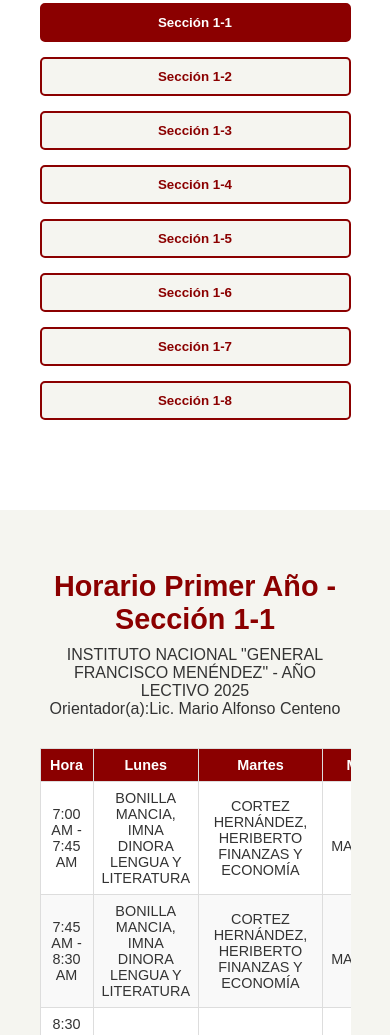
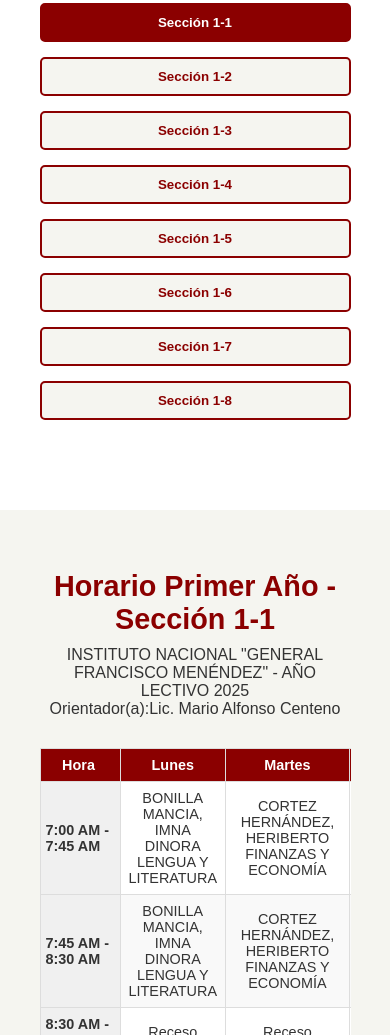
Before and after one commit to camila-1432/Horarios-IN, a plain HTML site: page general.html in a window 390 px wide. Shown: the part 965-2000 px from the top of the page. Drawn offline with Linux system fonts and the light colour scheme.

Commit message:
Update general.css

```diff
--- a/css/general.css
+++ b/css/general.css
@@ -99,7 +99,7 @@ header {
 .hero-content h2 {
     font-size: 2.5rem;
     margin-bottom: 15px;
-    color: #333;
+    color: white;
     text-shadow: 1px 1px 2px rgba(255, 255, 255, 0.7);
 }
 
@@ -107,11 +107,9 @@ header {
     font-size: 1.2rem;
     max-width: 600px;
     margin: 0;
-    color: #333;
+    color: white;
     text-shadow: 1px 1px 2px rgba(255, 255, 255, 0.7);
 }
-
-/* Selectores */
 .selectors {
     padding: 40px 0;
     background-color: #fff;
@@ -154,7 +152,7 @@ header {
     color: #fff;
 }
 
-/* Horario */
+
 .horario {
     padding: 40px 0;
     background-color: #f5f5f0;
@@ -187,6 +185,39 @@ th, td {
     border: 1px solid #ddd;
     padding: 12px;
     text-align: center;
+}
+.tabla-horario th:first-child,
+.tabla-horario td:first-child {
+    width: 120px;
+    min-width: 100px;
+    text-align: left;
+    font-weight: bold;
+}
+
+
+.tabla-horario td {
+    text-align: center;
+}
+
+
+.tabla-horario th:first-child {
+    text-align: center;
+}
+
+
+.tabla-horario td:first-child {
+    background-color: #f0f0f0;
+    color: #333;
+}
+
+
+@media screen and (max-width: 768px) {
+    .tabla-horario th:first-child,
+    .tabla-horario td:first-child {
+        width: 80px;
+        min-width: 80px;
+        padding-left: 5px;
+    }
 }
 
 th {
@@ -279,5 +310,4 @@ footer {
         align-items: center;
         text-align: center;
     }
-
 }
```
